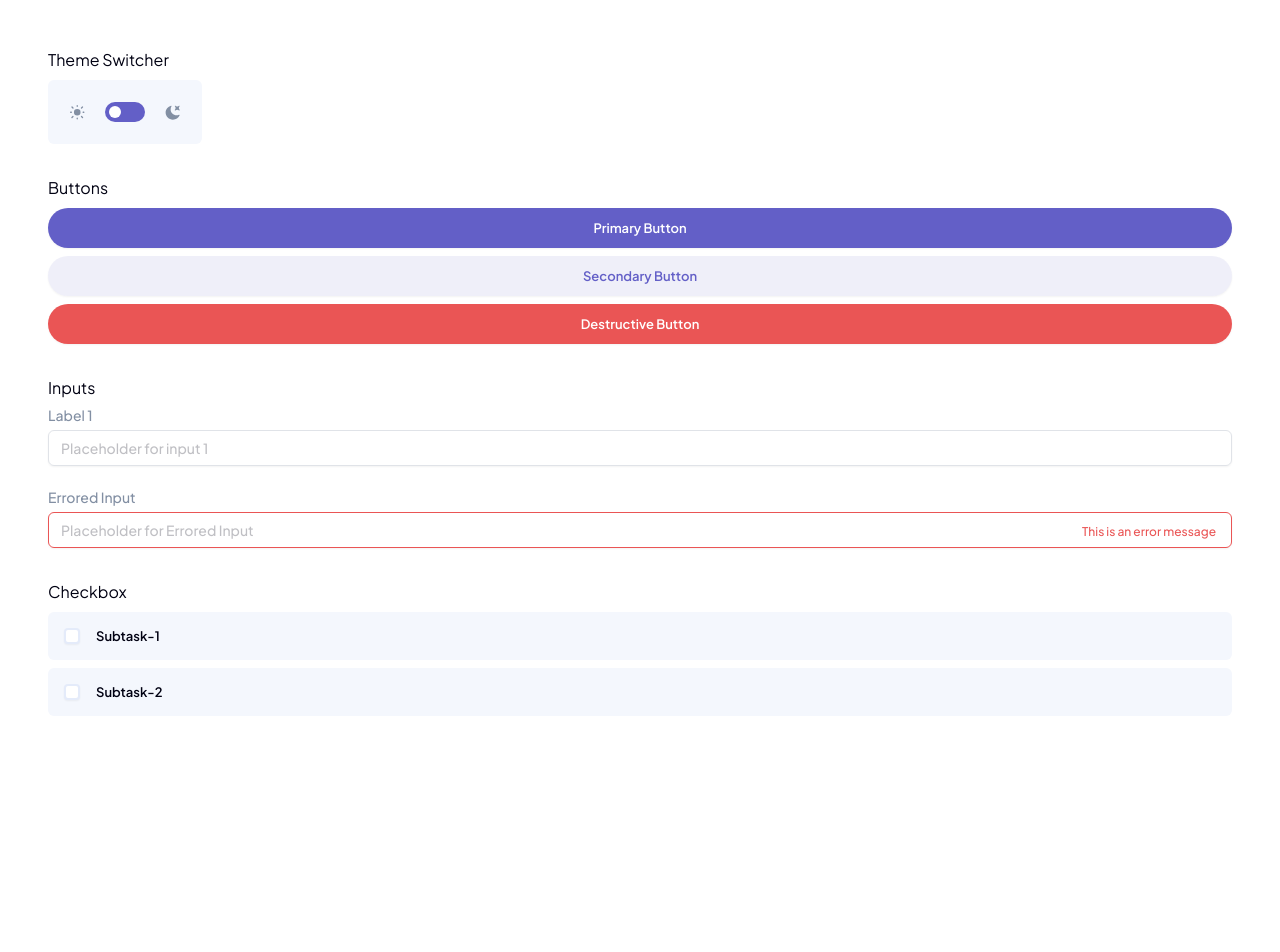
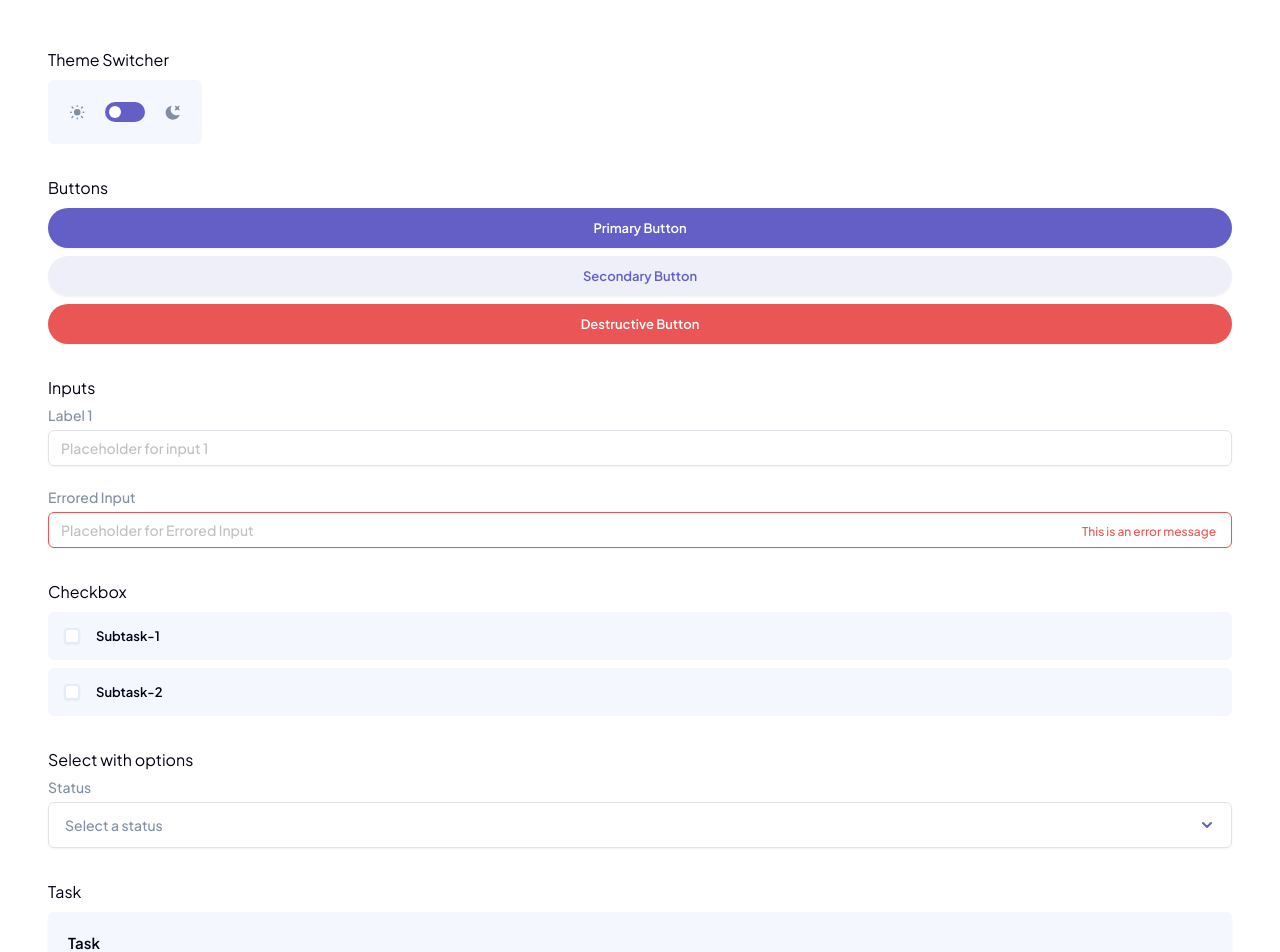
Before and after one commit to ElHuzain/kanban-task-management-app, a Next.js app: page / in a window 1280 px wide. Shown: the top 952 px of the page. Before the commit the page ends 800 px from the top, so only its background shows below. Built offline with nearby package versions, Linux system fonts and the light colour scheme.

Commit message:
Created dropdown component with styles. Fixed lint errors

```diff
--- a/app/globals.css
+++ b/app/globals.css
@@ -118,3 +118,10 @@
     @apply !font-bold !text-[13px];
   }
 }
+
+/* Give the SVG a primary color */
+button svg {
+  stroke: var(--primary) !important;
+  stroke-width: 3px !important;
+  opacity: 1 !important;
+}
--- a/components/ui/presentation.tsx
+++ b/components/ui/presentation.tsx
@@ -5,7 +5,8 @@
 import PresentationSection from "./presentationSection";
 import SubtaskCheckbox from "./subtaskCheckbox";
 import ThemeSwitcher from "./themeSwitcher";
-
+import Task from "./task";
+import StatusSelector from "./statusSelector";
 const Presentation = () => {
     const [inputValues, setInputValues] = useState({
         input1: "",
@@ -30,7 +31,7 @@
         });
     }
     return (
-        <div className="bg-bg p-12 space-y-8 w-full h-dvh">
+        <div className="bg-bg p-12 space-y-8 w-full">
       <PresentationSection title="Theme Switcher">
         <ThemeSwitcher />
       </PresentationSection>
@@ -50,6 +51,14 @@
         <SubtaskCheckbox subtask={{ title: "Subtask-1", isCompleted: checkedSubtasks.subtask1 }} onCheckedChange={(checked) => handleCheckboxChange("subtask1", checked)} />
         <SubtaskCheckbox subtask={{ title: "Subtask-2", isCompleted: checkedSubtasks.subtask2 }} onCheckedChange={(checked) => handleCheckboxChange("subtask2", checked)} />
       </PresentationSection>
+
+      <PresentationSection title="Select with options">
+        <StatusSelector />
+      </PresentationSection>
+
+      <PresentationSection title="Task">
+        <Task task={{ title: "Task", description: "Description", status: "Status", subtasks: [{ title: "Subtask-1", isCompleted: checkedSubtasks.subtask1 }, { title: "Subtask-2", isCompleted: checkedSubtasks.subtask2 }] }} />
+      </PresentationSection>
     </div>
     )
 }
--- /dev/null
+++ b/components/ui/select.tsx
@@ -0,0 +1,185 @@
+"use client"
+
+import * as React from "react"
+import * as SelectPrimitive from "@radix-ui/react-select"
+import { CheckIcon, ChevronDownIcon, ChevronUpIcon } from "lucide-react"
+
+import { cn } from "@/lib/utils"
+
+function Select({
+  ...props
+}: React.ComponentProps<typeof SelectPrimitive.Root>) {
+  return <SelectPrimitive.Root data-slot="select" {...props} />
+}
+
+function SelectGroup({
+  ...props
+}: React.ComponentProps<typeof SelectPrimitive.Group>) {
+  return <SelectPrimitive.Group data-slot="select-group" {...props} />
+}
+
+function SelectValue({
+  ...props
+}: React.ComponentProps<typeof SelectPrimitive.Value>) {
+  return <SelectPrimitive.Value data-slot="select-value" {...props} />
+}
+
+function SelectTrigger({
+  className,
+  size = "default",
+  children,
+  ...props
+}: React.ComponentProps<typeof SelectPrimitive.Trigger> & {
+  size?: "sm" | "default"
+}) {
+  return (
+    <SelectPrimitive.Trigger
+      data-slot="select-trigger"
+      data-size={size}
+      className={cn(
+        "bg-transparent border-[1.5px] text-text-title rounded-sm border-text-secondary/25 data-[placeholder]:text-muted-foreground [&_svg:not([class*='text-'])]:text-muted-foreground focus-visible:border-ring focus-visible:ring-ring/50 aria-invalid:ring-destructive/20 dark:aria-invalid:ring-destructive/40 aria-invalid:border-destructive dark:bg-input/30 dark:hover:bg-input/50 flex w-fit items-center justify-between gap-2 px-4 py-3 text-sm whitespace-nowrap shadow-xs transition-[color,box-shadow] outline-none focus-visible:ring-[3px] disabled:cursor-not-allowed disabled:opacity-50 *:data-[slot=select-value]:line-clamp-1 *:data-[slot=select-value]:flex *:data-[slot=select-value]:items-center *:data-[slot=select-value]:gap-2 [&_svg]:pointer-events-none [&_svg]:shrink-0 [&_svg:not([class*='size-'])]:size-4",
+        className
+      )}
+      {...props}
+    >
+      {children}
+      <SelectPrimitive.Icon asChild>
+        <ChevronDownIcon className="size-4 opacity-50" />
+      </SelectPrimitive.Icon>
+    </SelectPrimitive.Trigger>
+  )
+}
+
+function SelectContent({
+  className,
+  children,
+  position = "popper",
+  ...props
+}: React.ComponentProps<typeof SelectPrimitive.Content>) {
+  return (
+    <SelectPrimitive.Portal>
+      <SelectPrimitive.Content
+        data-slot="select-content"
+        className={cn(
+          "bg-popover text-popover-foreground data-[state=open]:animate-in data-[state=closed]:animate-out data-[state=closed]:fade-out-0 data-[state=open]:fade-in-0 data-[state=closed]:zoom-out-95 data-[state=open]:zoom-in-95 data-[side=bottom]:slide-in-from-top-2 data-[side=left]:slide-in-from-right-2 data-[side=right]:slide-in-from-left-2 data-[side=top]:slide-in-from-bottom-2 relative z-50 max-h-(--radix-select-content-available-height) min-w-[8rem] origin-(--radix-select-content-transform-origin) overflow-x-hidden overflow-y-auto rounded-md border shadow-md",
+          position === "popper" &&
+            "data-[side=bottom]:translate-y-1 data-[side=left]:-translate-x-1 data-[side=right]:translate-x-1 data-[side=top]:-translate-y-1",
+          className
+        )}
+        position={position}
+        {...props}
+      >
+        <SelectScrollUpButton />
+        <SelectPrimitive.Viewport
+          className={cn(
+            "p-1",
+            position === "popper" &&
+              "h-[var(--radix-select-trigger-height)] w-full min-w-[var(--radix-select-trigger-width)] scroll-my-1"
+          )}
+        >
+          {children}
+        </SelectPrimitive.Viewport>
+        <SelectScrollDownButton />
+      </SelectPrimitive.Content>
+    </SelectPrimitive.Portal>
+  )
+}
+
+function SelectLabel({
+  className,
+  ...props
+}: React.ComponentProps<typeof SelectPrimitive.Label>) {
+  return (
+    <SelectPrimitive.Label
+      data-slot="select-label"
+      className={cn("text-muted-foreground px-2 py-1.5 text-xs", className)}
+      {...props}
+    />
+  )
+}
+
+function SelectItem({
+  className,
+  children,
+  ...props
+}: React.ComponentProps<typeof SelectPrimitive.Item>) {
+  return (
+    <SelectPrimitive.Item
+      data-slot="select-item"
+      className={cn(
+        "hover:!text-primary cursor-pointer focus:bg-accent focus:text-accent-foreground [&_svg:not([class*='text-'])]:text-muted-foreground relative flex w-full items-center gap-2 rounded-sm py-1.5 pr-8 pl-2 text-sm outline-hidden select-none data-[disabled]:pointer-events-none data-[disabled]:opacity-50 [&_svg]:pointer-events-none [&_svg]:shrink-0 [&_svg:not([class*='size-'])]:size-4 *:[span]:last:flex *:[span]:last:items-center *:[span]:last:gap-2",
+        className
+      )}
+      {...props}
+    >
+      <span className="absolute right-2 flex size-3.5 items-center justify-center">
+        <SelectPrimitive.ItemIndicator>
+          <CheckIcon className="size-4" />
+        </SelectPrimitive.ItemIndicator>
+      </span>
+      <SelectPrimitive.ItemText>{children}</SelectPrimitive.ItemText>
+    </SelectPrimitive.Item>
+  )
+}
+
+function SelectSeparator({
+  className,
+  ...props
+}: React.ComponentProps<typeof SelectPrimitive.Separator>) {
+  return (
+    <SelectPrimitive.Separator
+      data-slot="select-separator"
+      className={cn("bg-border pointer-events-none -mx-1 my-1 h-px", className)}
+      {...props}
+    />
+  )
+}
+
+function SelectScrollUpButton({
+  className,
+  ...props
+}: React.ComponentProps<typeof SelectPrimitive.ScrollUpButton>) {
+  return (
+    <SelectPrimitive.ScrollUpButton
+      data-slot="select-scroll-up-button"
+      className={cn(
+        "flex cursor-default items-center justify-center py-1",
+        className
+      )}
+      {...props}
+    >
+      <ChevronUpIcon className="size-4" />
+    </SelectPrimitive.ScrollUpButton>
+  )
+}
+
+function SelectScrollDownButton({
+  className,
+  ...props
+}: React.ComponentProps<typeof SelectPrimitive.ScrollDownButton>) {
+  return (
+    <SelectPrimitive.ScrollDownButton
+      data-slot="select-scroll-down-button"
+      className={cn(
+        "flex cursor-default items-center justify-center py-1",
+        className
+      )}
+      {...props}
+    >
+      <ChevronDownIcon className="size-4" />
+    </SelectPrimitive.ScrollDownButton>
+  )
+}
+
+export {
+  Select,
+  SelectContent,
+  SelectGroup,
+  SelectItem,
+  SelectLabel,
+  SelectScrollDownButton,
+  SelectScrollUpButton,
+  SelectSeparator,
+  SelectTrigger,
+  SelectValue,
+}
--- /dev/null
+++ b/components/ui/statusSelector.tsx
@@ -0,0 +1,22 @@
+import { Label } from "./label";
+import { Select, SelectTrigger, SelectValue, SelectContent, SelectItem } from "./select";
+
+const StatusSelector = () => {
+    return (
+        <Label className="flex flex-col gap-2 text-start items-start">
+            <span>Status</span>
+            <Select>
+                <SelectTrigger className="w-full cursor-pointer hover:border-primary transition-colors duration-300">
+                    <SelectValue placeholder="Select a status" />
+                </SelectTrigger>
+                <SelectContent className="bg-card border-0 rounded-sm p-2">
+                    <SelectItem value="todo">Todo</SelectItem>
+                    <SelectItem value="in-progress">In Progress</SelectItem>
+                    <SelectItem value="done">Done</SelectItem>
+                </SelectContent>
+            </Select>
+        </Label>
+    )
+}
+
+export default StatusSelector;
--- /dev/null
+++ b/components/ui/task.tsx
@@ -0,0 +1,18 @@
+import { Button } from "./button";
+
+const Task = ({
+    task
+}: {
+    task: Task
+}) => {
+    const { title, description } = task;
+
+    return (
+        <Button className="group hover:bg-card cursor-pointer bg-card p-5 flex flex-col items-start gap-2 h-fit rounded-sm w-full">
+            <h3 className="text-text-title heading-m group-hover:text-primary transition-colors duration-300">{title}</h3>
+            <p className="text-text-secondary body-bold">{description}</p>
+        </Button>
+    )
+}
+
+export default Task;
--- a/components/ui/themeSwitcher.tsx
+++ b/components/ui/themeSwitcher.tsx
@@ -1,6 +1,6 @@
 'use client'
 import { getCurrentTheme, switchTheme } from "@/lib/utils"
-import { ChangeEvent, useEffect, useState } from "react"
+import { useEffect, useState } from "react"
 import { Checkbox } from "./checkbox"
 import { Label } from "./label"
 import { cn } from "@/lib/utils"
--- a/package.json
+++ b/package.json
@@ -11,6 +11,7 @@
   "dependencies": {
     "@radix-ui/react-checkbox": "^1.1.4",
     "@radix-ui/react-label": "^2.1.2",
+    "@radix-ui/react-select": "^2.1.6",
     "@radix-ui/react-slot": "^1.1.2",
     "class-variance-authority": "^0.7.1",
     "clsx": "^2.1.1",
```
Also changed, not shown: 1 other file (tests, documents, lock files or other folders).
